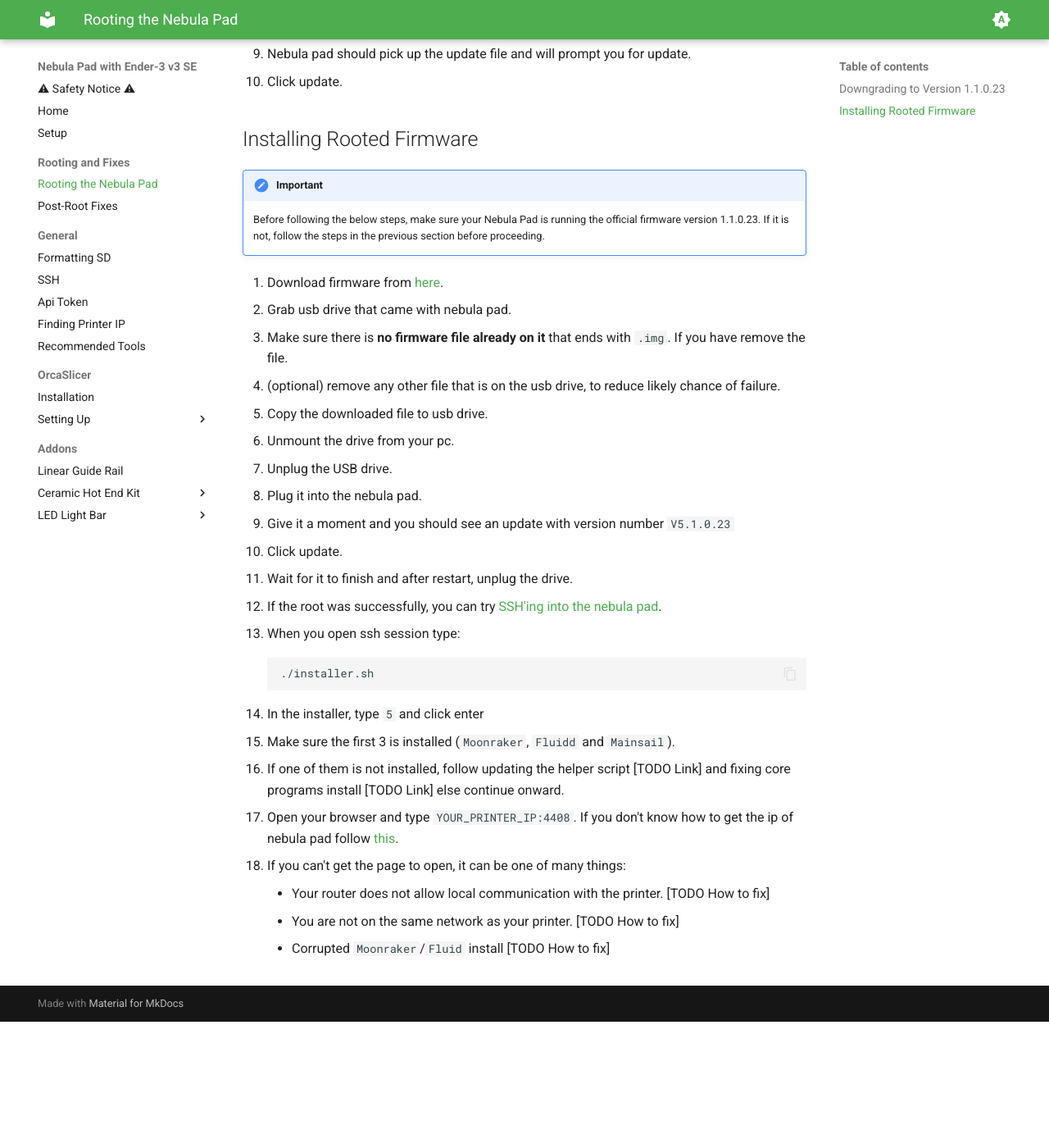
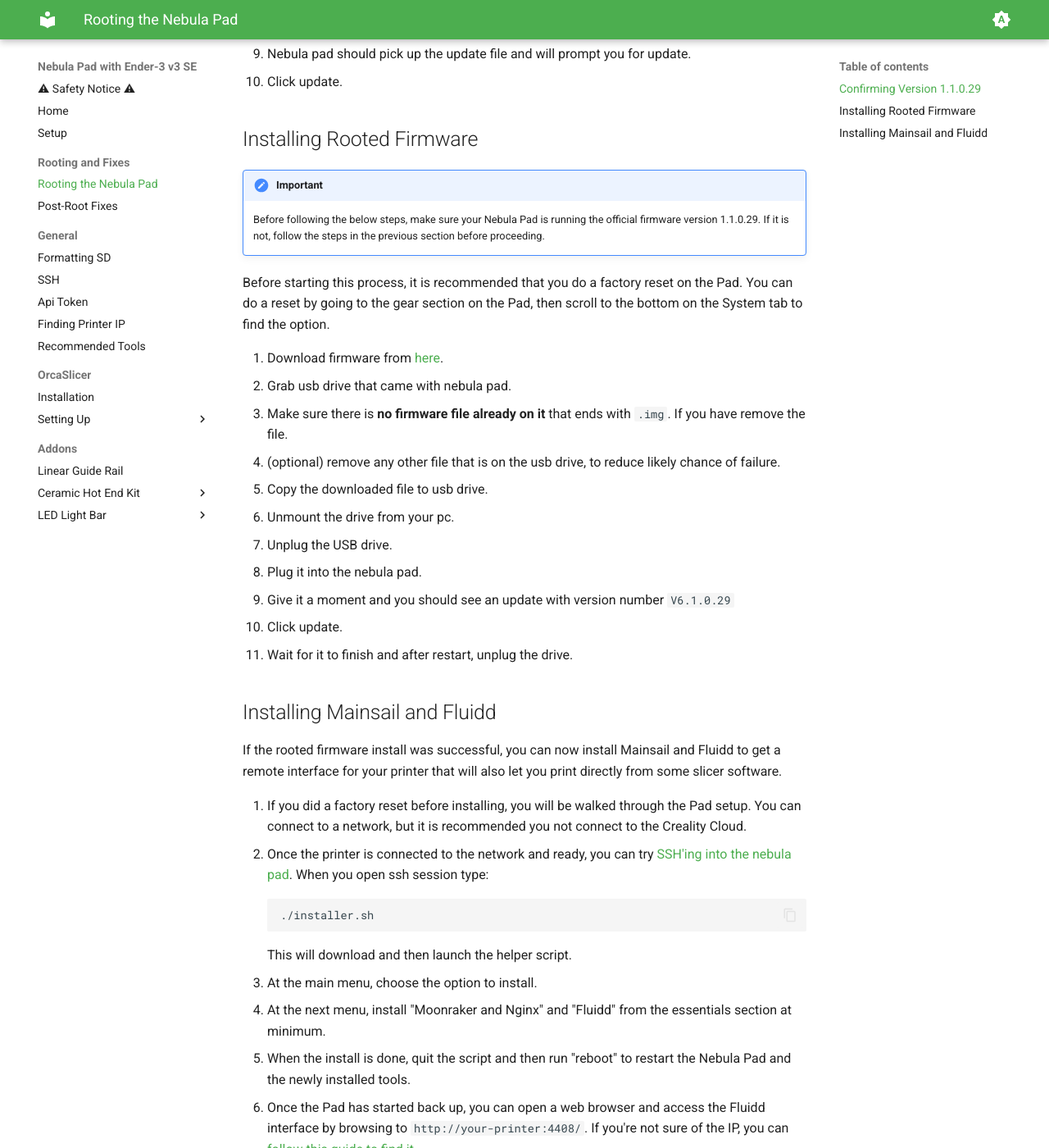
Before and after one commit to LukosiuPro/Ender3-v3-SE-Nebula-Pad-Wiki, an MkDocs documentation site: the page built from docs/rooting/index.md, in a window 1280 px wide and 1400 px high, scrolled down 826 px. Shown: the whole window at 82% size. Built offline with MkDocs 1.6.1 and Material for MkDocs 9.7.7, drawn with Linux system fonts in a browser that asks for light colours; before the commit the page ends 2072 px from its top, so only the background shows below that; some of the changed text lies outside the part shown.

Commit message:
Update Instructions for Rooted 1.1.0.29
Revise the guide to use a rooted v1.1.0.29 version of the firmware.

````diff
--- a/docs/rooting/index.md
+++ b/docs/rooting/index.md
@@ -5,12 +5,14 @@ Once you have installed the Nebula Pad on your printer, you can "root" it. This
 !!! danger "At Your Own Risk"
     3D FDM printers involve high temperatures, molten plastic, and electricity. Improperly done modifications may not only break your printer but may cause damage, personal harm, or death. Any modifications you make are at your own risk. Please make sure to follow all [safety](../safety.md) notes and your own common sense when working on your printer.
 
-## Downgrading to Version 1.1.0.23
+## Confirming Version 1.1.0.29
 
-This document covers installing a "rooted" version of the Nebula Pad firmware version 1.1.0.23. If your pad is running a newer version, you will need to downgrade first or the process could cause problems with your printer.
+This document covers installing a "rooted" version of the Nebula Pad firmware version 1.1.0.29. If your pad is running
+an older version, you will want to upgrade first to ensure a clean setup. It is also recommended that you do not set up
+a wireless network connection on the stock firmware.
 
 1. Open [creality website](https://www.creality.com/pages/download-creality-nebula-smart-kit),
-2. Under "**Download Product Firmware**" section find `NEBULA_ota_img_V1.1.0.23.img` and click download.
+2. Under "**Download Product Firmware**" section find `NEBULA_ota_img_V1.1.0.29.img` and click download.
 3. Now find your usb drive that came with nebula pad.
 4. Make sure there is **no firmware file already on it** that ends with `.img`. If you have remove the file.
 5. (Optional) clear the flash drive from other files.
@@ -23,9 +25,13 @@ This document covers installing a "rooted" version of the Nebula Pad firmware ve
 ## Installing Rooted Firmware
 
 !!! important
-    Before following the below steps, make sure your Nebula Pad is running the official firmware version 1.1.0.23. If it is not, follow the steps in the previous section before proceeding.
+    Before following the below steps, make sure your Nebula Pad is running the official firmware version 1.1.0.29. If it
+    is not, follow the steps in the previous section before proceeding.
 
-1. Download firmware from [here](https://www.openk1.org/cfw/NEBULA-destinal-cfw-0.5-ota_img_V5.1.0.23.img).
+Before starting this process, it is recommended that you do a factory reset on the Pad. You can do a reset by going to
+the gear section on the Pad, then scroll to the bottom on the System tab to find the option.
+
+1. Download firmware from [here](https://mega.nz/file/Kox1kYCJ#6QWxVtRq9qEWKdZIfl0-O0lnbYkpP1nnKZtUjiZ8J80).
 2. Grab usb drive that came with nebula pad.
 3. Make sure there is **no firmware file already on it** that ends with `.img`. If you have remove the file.
 4. (optional) remove any other file that is on the usb drive, to reduce likely chance of failure.
@@ -33,20 +39,24 @@ This document covers installing a "rooted" version of the Nebula Pad firmware ve
 6. Unmount the drive from your pc.
 7. Unplug the USB drive.
 8. Plug it into the nebula pad.
-9. Give it a moment and you should see an update with version number `V5.1.0.23`
+9. Give it a moment and you should see an update with version number `V6.1.0.29`
 10. Click update.
 11. Wait for it to finish and after restart, unplug the drive.
-12. If the root was successfully, you can try [SSH'ing  into the nebula pad](../general/nebula-pad-ssh.md).
-13. When you open ssh session type:
+
+## Installing Mainsail and Fluidd
+
+If the rooted firmware install was successful, you can now install Mainsail and Fluidd to get a remote interface for
+your printer that will also let you print directly from some slicer software.
+
+1. If you did a factory reset before installing, you will be walked through the Pad setup. You can connect to a network,
+   but it is recommended you not connect to the Creality Cloud.
+2. Once the printer is connected to the network and ready, you can try [SSH'ing into the nebula pad](../general/nebula-pad-ssh.md).
+   When you open ssh session type:
     ```Bash
     ./installer.sh
     ```
-14. In the installer, type `5` and click enter
-15. Make sure the first 3 is installed (`Moonraker`, `Fluidd` and `Mainsail`).
-16. If one of them is not installed, follow updating the helper script [TODO Link] and fixing core programs install [TODO Link]
-else continue onward.
-17. Open your browser and type `YOUR_PRINTER_IP:4408`. If you don't know how to get the ip of nebula pad follow [this](../general/find-ip.md).
-18. If you can't get the page to open, it can be one of many things:
-    - Your router does not allow local communication with the printer. [TODO How to fix]
-    - You are not on the same network as your printer. [TODO How to fix]
-    - Corrupted `Moonraker`/`Fluid` install [TODO How to fix]
+   This will download and then launch the helper script.
+3. At the main menu, choose the option to install.
+4. At the next menu, install "Moonraker and Nginx" and "Fluidd" from the essentials section at minimum.
+5. When the install is done, quit the script and then run "reboot" to restart the Nebula Pad and the newly installed tools.
+6. Once the Pad has started back up, you can open a web browser and access the Fluidd interface by browsing to `http://your-printer:4408/`. If you're not sure of the IP, you can [follow this guide to find it](../general/find-ip.md).
````
